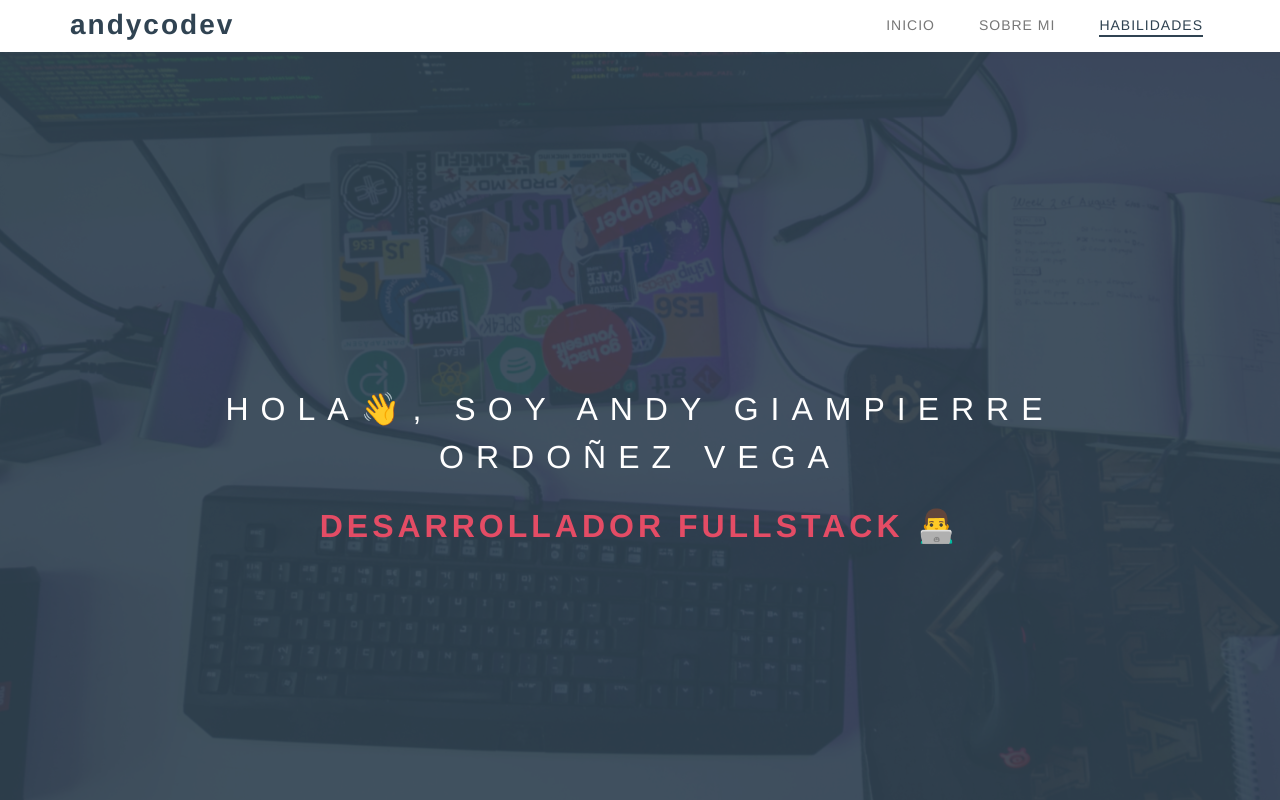
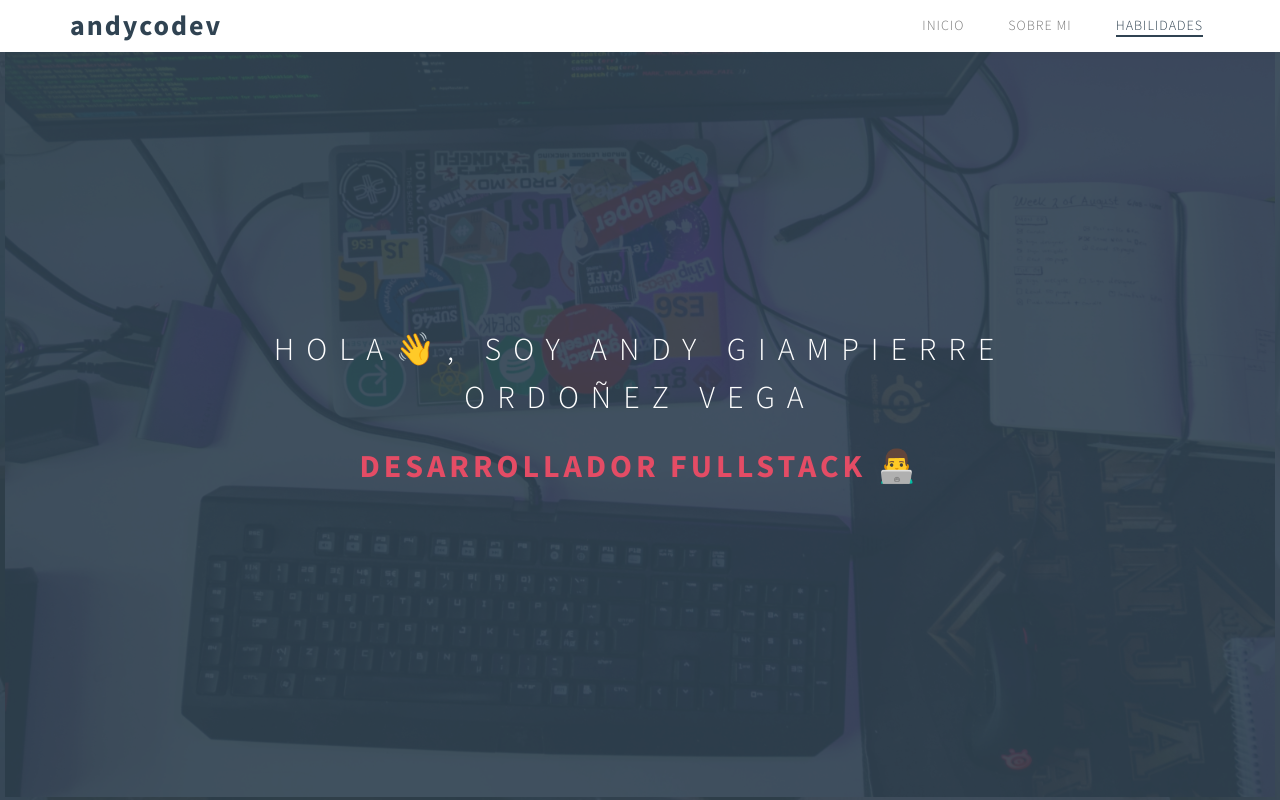
Before and after one commit to andycodev/andycodev-website-v1, a Vue app: page / in a window 1280 px wide. Shown: the top 800 px of the page. Built offline with nearby package versions, Linux system fonts and the light colour scheme.

Commit message:
deploying

```diff
--- a/src/App.vue
+++ b/src/App.vue
@@ -41,12 +41,4 @@
 </script>
 
 <style>
-#app {
-  font-family: Avenir, Helvetica, Arial, sans-serif;
-  -webkit-font-smoothing: antialiased;
-  -moz-osx-font-smoothing: grayscale;
-  text-align: center;
-  color: #2c3e50;
-  margin-top: 60px;
-}
 </style>
--- a/src/components/AboutComponent.vue
+++ b/src/components/AboutComponent.vue
@@ -86,7 +86,6 @@
 
   methods: {
     async getExperiences() {
-      console.log(this.END_POINT);
       const response = await fetch(this.END_POINT);
       const data = await response.json();
       this.experiences = data.experiences.reverse();
```
Also changed, not shown: 6 other files (tests, documents, lock files or other folders).
